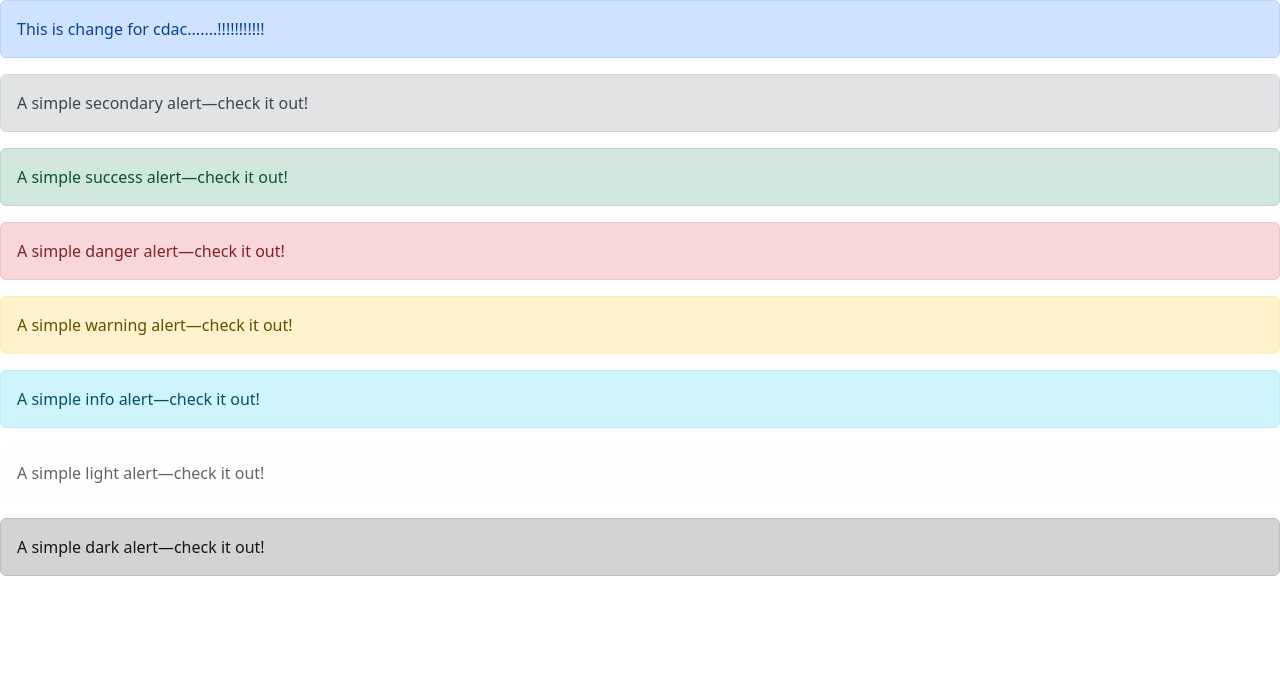
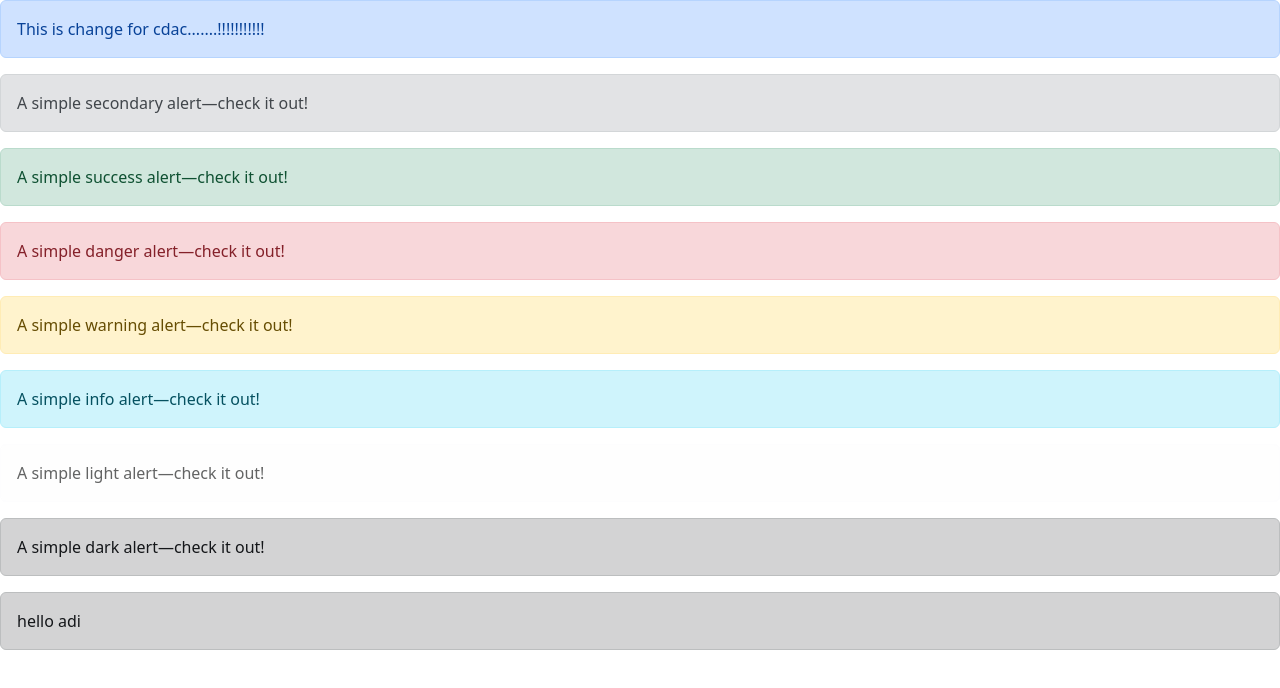
Before and after one commit to SONAL0002/cdac-git-practice, a plain HTML site: page about.html in a window 1280 px wide. Drawn offline with Linux system fonts and the light colour scheme.

Commit message:
commit from juniordev

```diff
--- a/about.html
+++ b/about.html
@@ -32,5 +32,9 @@
         A simple dark alert—check it out!
       </div>
 
+      <div class="alert alert-dark" role="alert">
+        hello adi
+      </div>
+
 </body>
 </html>
```
